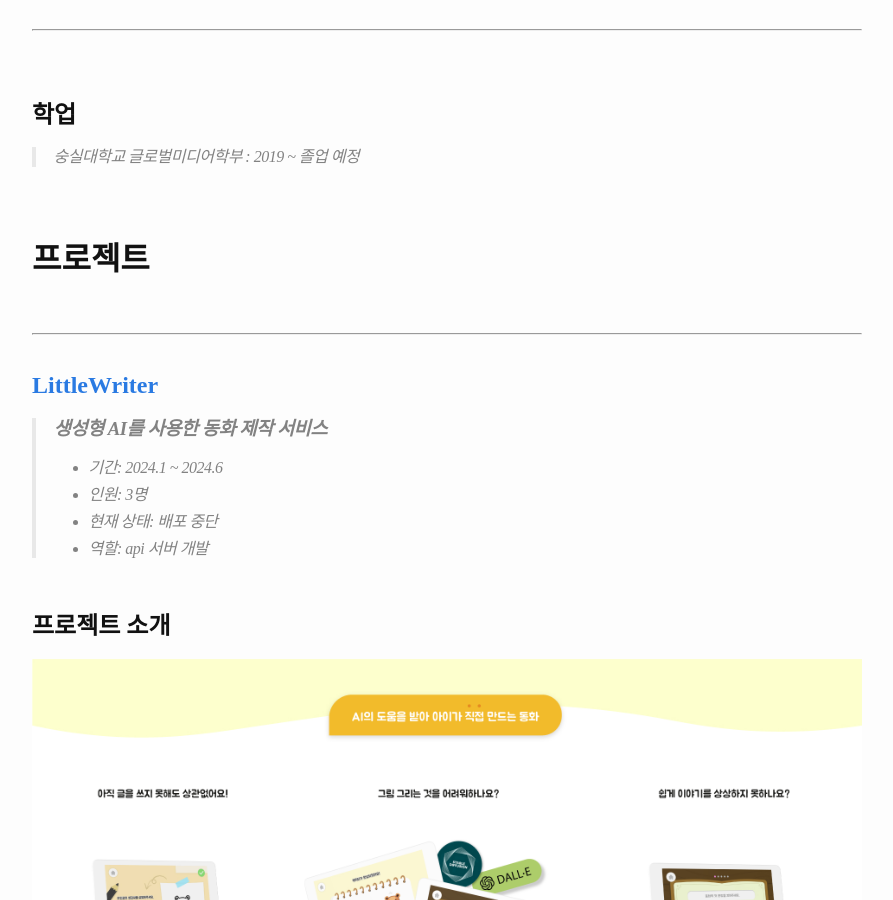
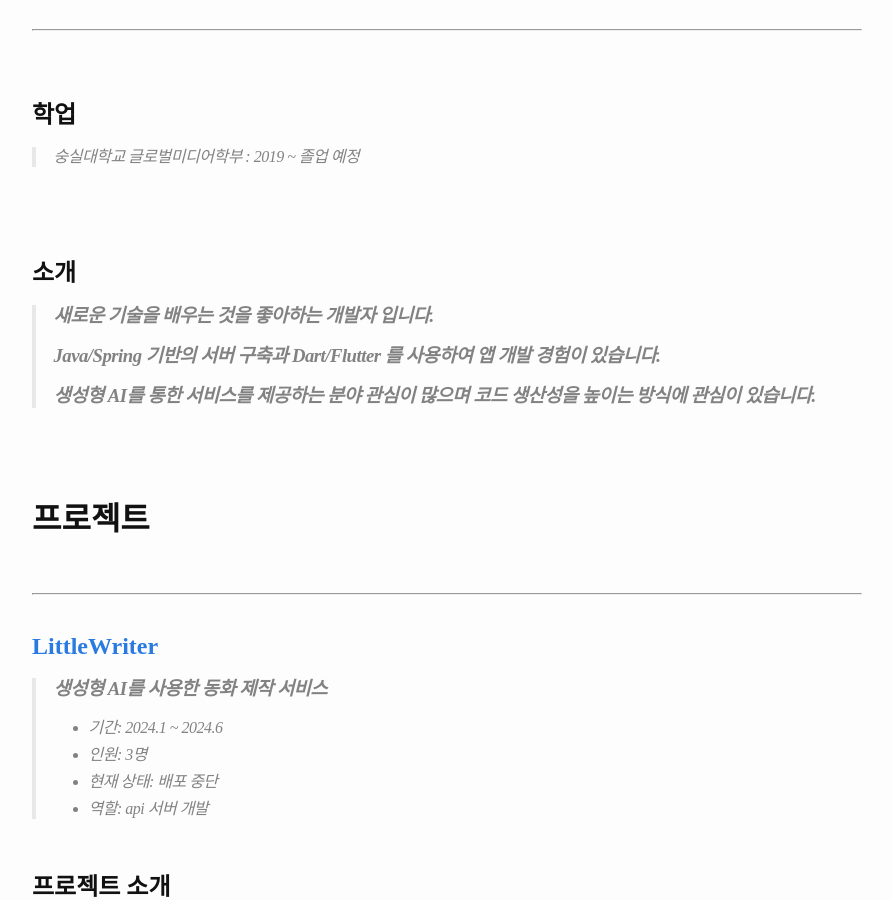
Before and after one commit to gzcxadfzc/gzcxadfzc.github.io, a Jekyll site: the page built from work.md, in a window 1280 px wide and 900 px high, scrolled down 476 px. Shown: the whole window, without its empty margins (193-1086 px from the left). Built offline with Jekyll 4.4.1, drawn with Linux system fonts in a browser that asks for light colours; some web fonts are replaced; some of the changed text lies outside the part shown.

Commit message:
post: portfolio update

```diff
--- a/work.md
+++ b/work.md
@@ -25,6 +25,17 @@ contact: yongsa0221@gmail.com
 ## 학업
 > 숭실대학교 글로벌미디어학부 : 2019 ~ 졸업 예정
 
+<br>
+<br>
+<br>
+
+## 소개
+
+>### 새로운 기술을 배우는 것을 좋아하는 개발자 입니다.
+>### Java/Spring 기반의 서버 구축과 Dart/Flutter 를 사용하여 앱 개발 경험이 있습니다.
+>### 생성형 AI를 통한 서비스를 제공하는 분야 관심이 많으며 코드 생산성을 높이는 방식에 관심이 있습니다.
+
+<br>
 <br>
 <br>
 
@@ -106,7 +117,7 @@ graph TD
 <br>
 <br>
 
-## Barlow _[API서버](/404.html)_, _[앱](/404.html)_
+## Barlow _[API서버](https://github.com/ogongchill/barlow)_, _[앱](https://github.com/ogongchill/barlow-front)_
 > ### 국회 법안 조회 서비스
 > - 기간: 2025.1 ~
 > - 인원: 2명
@@ -173,7 +184,7 @@ graph TD
 
 **[생성형 AI요약 Batch 작업](/2024/09/16/barlow#2-ai를-통한-법안-요약-기능-추가하기)**
 - AsyncItemProcessor, AsyncItemWriter기반 요약 요청 처리
-- Polling 정책 설정을 통한 작업 속도 최적화
+- Polling 정책과 스레드 설정을 통하여 기존 1+ 분에서 24초 정도로 최적화
 - 기존 `TodayBillJob`에 `Step`으로 요약 단계 추가
 
 <br>
```
